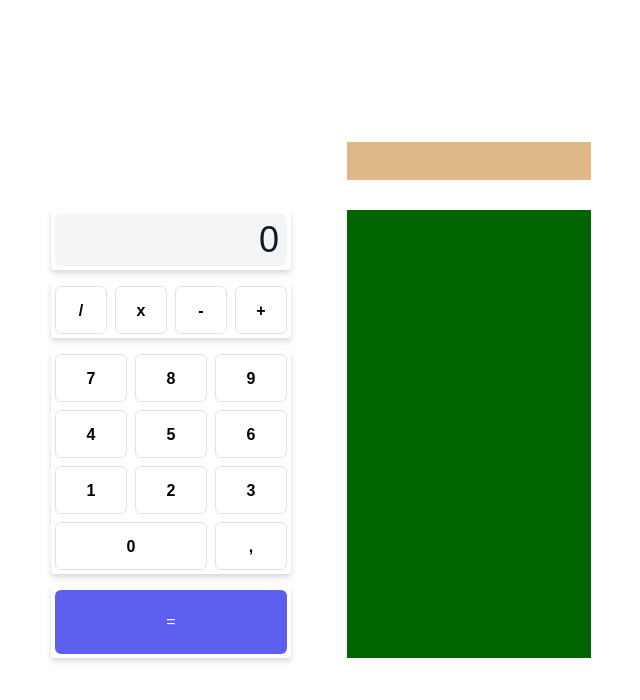
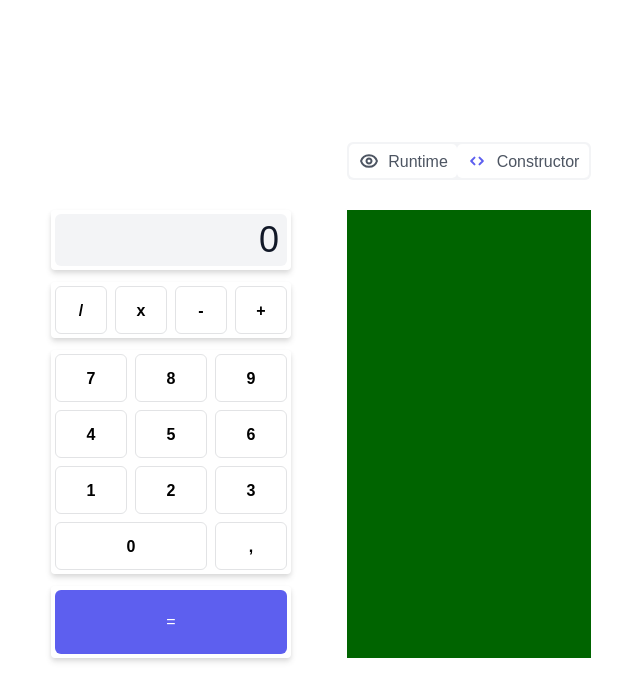
Before and after one commit to Nemiok/DragAndDropCalculator, a React (Vite) app: page / in a window 1280 px wide. Shown: the top 700 px of the page, without its empty margins (319-959 px from the left). Built offline with nearby package versions, Linux system fonts and the light colour scheme.

Commit message:
created layout for WaySwitcher component

```diff
--- /dev/null
+++ b/src/assets/styles/customVariablesWaySwitcher.scss
@@ -0,0 +1,29 @@
+// padding
+
+$calculatorWaySwitcherContainerPadding: 0.125rem; // 2px
+
+// font-size
+
+$calculatorWaySwitcherButtonFontSize: 1rem; // 16px
+
+// line-height
+
+$calculatorWaySwitcherButtonLineHeight: 0.9375rem; // 15px
+
+// font-weight
+
+$calculatorWaySwitcherButtonFontWeight: 500;
+
+// border-radius
+
+$calculatorWaySwitcherContainerBorderRadius: 0.375rem; // 6px
+$calculatorWaySwitcherButtonBorderRadius: 0.3125rem; // 5px
+
+// background-color
+
+$calculatorWaySwitcherContainerBackgroundColor: #F3F4F6;
+$calculatorWaySwitcherButtonBackgroundColor: #FFFFFF;
+
+// color
+
+$calculatorWaySwitcherButtonTextColor: #4D5562;
--- a/src/components/WaySwitcher/WaySwitcher.module.scss
+++ b/src/components/WaySwitcher/WaySwitcher.module.scss
@@ -1,9 +1,14 @@
 @use '../../assets/styles/customVariablesConstructor.scss' as variables;
+@use '../../assets/styles/customVariablesWaySwitcher.scss' as switcherVariables;
 
 .WaySwitcher {
   grid-area: variables.$waySwitcherGridAreaName;
   justify-self: end;
+  display: flex;
+  padding: switcherVariables.$calculatorWaySwitcherContainerPadding;
+  align-items: center;
   width: variables.$calculatorWaySwitcherWidth;
   height: variables.$calculatorWaySwitcherHeight;
-  background-color: burlywood;
+  background-color: switcherVariables.$calculatorWaySwitcherContainerBackgroundColor;
+  border-radius: switcherVariables.$calculatorWaySwitcherContainerBorderRadius;
 }
--- a/src/components/WaySwitcher/WaySwitcher.tsx
+++ b/src/components/WaySwitcher/WaySwitcher.tsx
@@ -1,8 +1,23 @@
 import styles from './WaySwitcher.module.scss'
+import WaySwitcherButton from './WaySwitcherButton'
 
 const WaySwitcher = () => {
+
+  const runtimeButtonClickHandler = (e: React.MouseEvent<HTMLButtonElement>) => {
+    e.preventDefault()
+    console.log('runtime way is on')
+  }
+
+  const constructorButtonClickHandler = (e: React.MouseEvent<HTMLButtonElement>) => {
+    e.preventDefault()
+    console.log('constructor way is on')
+  }
+
   return (
-    <article className={styles.WaySwitcher}></article>
+    <article className={styles.WaySwitcher}>
+      <WaySwitcherButton value='Runtime' clickHandler={runtimeButtonClickHandler} />
+      <WaySwitcherButton value='Constructor' clickHandler={constructorButtonClickHandler} />
+    </article>
   )
 }
 
--- /dev/null
+++ b/src/components/WaySwitcher/WaySwitcherButton/WaySwitcherButton.module.scss
@@ -0,0 +1,22 @@
+@use '../../../assets/styles/customVariablesWaySwitcher.scss' as variables;
+
+.WaySwitcherButton {
+  flex-grow: 1;
+  display: flex;
+  align-items: center;
+  justify-content: space-evenly;
+  background-color: variables.$calculatorWaySwitcherButtonBackgroundColor;
+  border-radius: variables.$calculatorWaySwitcherButtonBorderRadius;
+  height: 100%;
+}
+
+.WaySwitcherButtonText {
+  font-size: variables.$calculatorWaySwitcherButtonFontSize;
+  line-height: variables.$calculatorWaySwitcherButtonLineHeight;
+  color: variables.$calculatorWaySwitcherButtonTextColor;
+  font-weight: variables.$calculatorWaySwitcherButtonFontWeight;
+}
+
+.WaySwitcherButtonSVGContainer {
+  display: flex;
+}
--- /dev/null
+++ b/src/components/WaySwitcher/WaySwitcherButton/WaySwitcherButton.tsx
@@ -0,0 +1,22 @@
+import React from 'react'
+import styles from './WaySwitcherButton.module.scss'
+import { calculatorSVGs } from '../../../utils/entities/calculatorSVGs';
+
+interface IWaySwitcherButtonProps {
+  value: string,
+  clickHandler: React.MouseEventHandler<HTMLButtonElement>
+}
+
+const WaySwitcherButton = (props: IWaySwitcherButtonProps) => {
+
+  const { clickHandler, value } = props;
+
+  return (
+    <button onClick={clickHandler} className={styles.WaySwitcherButton}>
+      <div className={styles.WaySwitcherButtonSVGContainer}>{calculatorSVGs[value]}</div>
+      <div className={styles.WaySwitcherButtonText}>{value}</div>
+    </button>
+  )
+}
+
+export default WaySwitcherButton
--- /dev/null
+++ b/src/components/WaySwitcher/WaySwitcherButton/index.ts
@@ -0,0 +1,3 @@
+import WaySwitcherButton from "./WaySwitcherButton";
+
+export default WaySwitcherButton
--- /dev/null
+++ b/src/utils/entities/calculatorSVGs.tsx
@@ -0,0 +1,15 @@
+
+interface objectOfSVGs {
+  [Key: string]: any
+}
+
+export const calculatorSVGs: objectOfSVGs = {
+  'Constructor': <svg width="20" height="20" viewBox="0 0 20 20" fill="none" xmlns="http://www.w3.org/2000/svg">
+    <path d="M7.5 13.3333L4.16666 10L7.5 6.66668M12.5 6.66668L15.8333 10L12.5 13.3333" stroke="#5D5FEF" strokeWidth="2" strokeLinecap="round" strokeLinejoin="round" />
+  </svg>,
+
+  'Runtime': <svg width="20" height="20" viewBox="0 0 20 20" fill="none" xmlns="http://www.w3.org/2000/svg">
+    <path d="M11.7678 11.7678C12.2366 11.2989 12.5 10.663 12.5 10C12.5 9.33696 12.2366 8.70107 11.7678 8.23223C11.2989 7.76339 10.663 7.5 10 7.5C9.33696 7.5 8.70107 7.76339 8.23223 8.23223C7.76339 8.70107 7.5 9.33696 7.5 10C7.5 10.663 7.76339 11.2989 8.23223 11.7678C8.70107 12.2366 9.33696 12.5 10 12.5C10.663 12.5 11.2989 12.2366 11.7678 11.7678Z" stroke="#4D5562" strokeWidth="2" strokeLinecap="round" strokeLinejoin="round" />
+    <path d="M2.04834 9.99999C3.11001 6.61916 6.26917 4.16666 10 4.16666C13.7317 4.16666 16.89 6.61916 17.9517 9.99999C16.89 13.3808 13.7317 15.8333 10 15.8333C6.26917 15.8333 3.11001 13.3808 2.04834 9.99999Z" stroke="#4D5562" strokeWidth="2" strokeLinecap="round" strokeLinejoin="round" />
+  </svg>
+}
```
